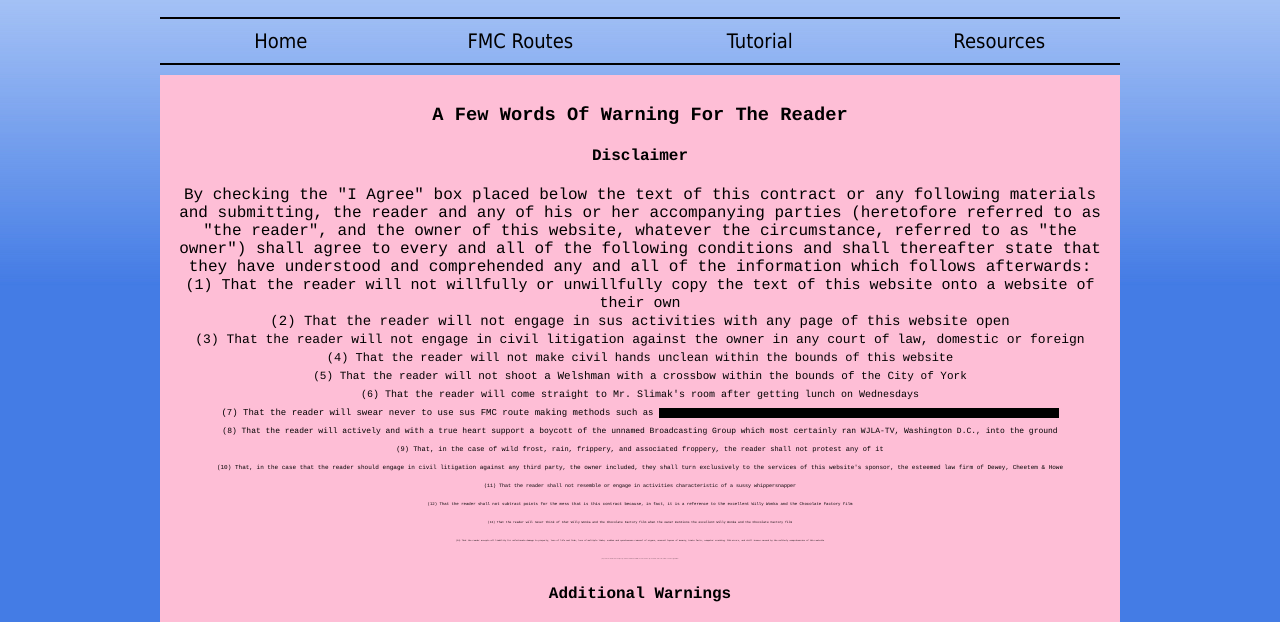
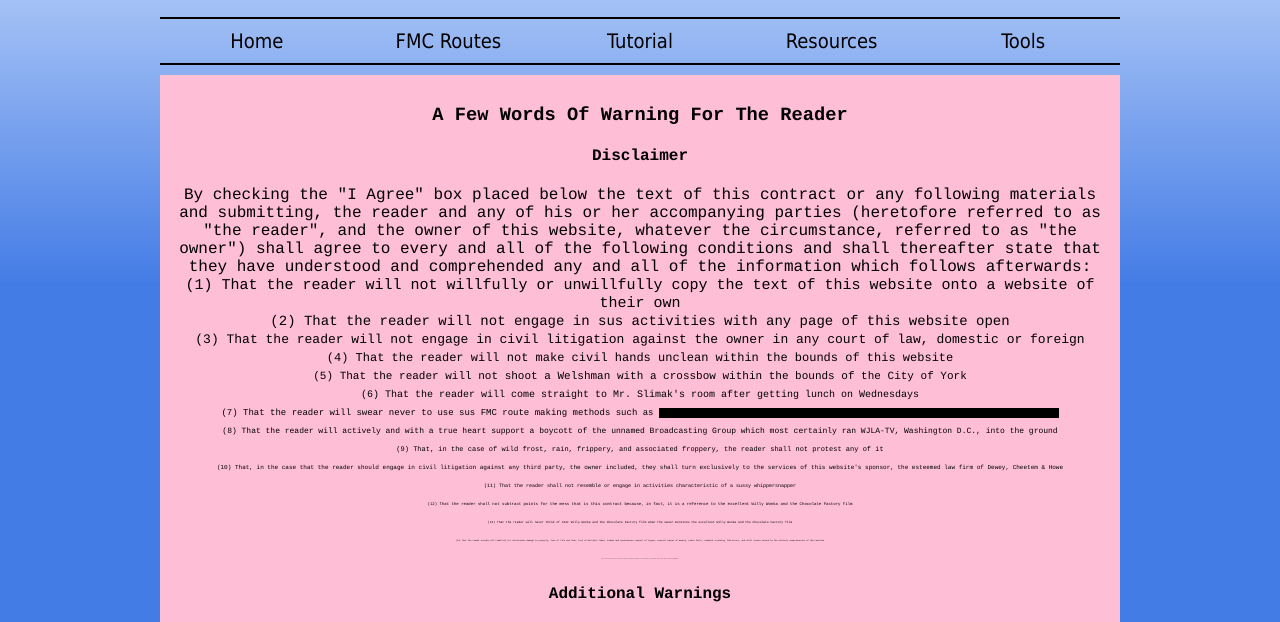
Before and after one commit to cheapside-fmc/fmc-dumpster, a plain HTML site: page disclaimer.html in a window 1280 px wide. Shown: the part 164-786 px from the top of the page. Drawn offline with Linux system fonts and the light colour scheme.

Commit message:
Update disclaimer.html

```diff
--- a/disclaimer.html
+++ b/disclaimer.html
@@ -25,6 +25,7 @@
                                 <td class="menuoption"><a href="routes.html">FMC Routes</a></td>
                                 <td class="menuoption"><a href="tutorial.html">Tutorial</a></td>
                                 <td class="menuoption"><a href="resources.html">Resources</a></td>
+                                <td class="menuoption"><a href="tools.html">Tools</a></td>
                         </tr>
                 </table>
 
```
